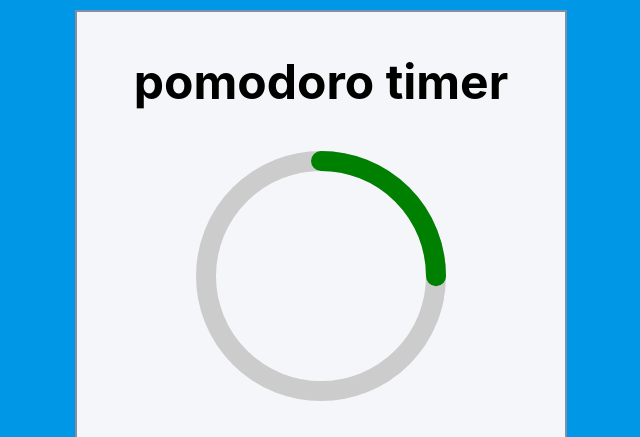
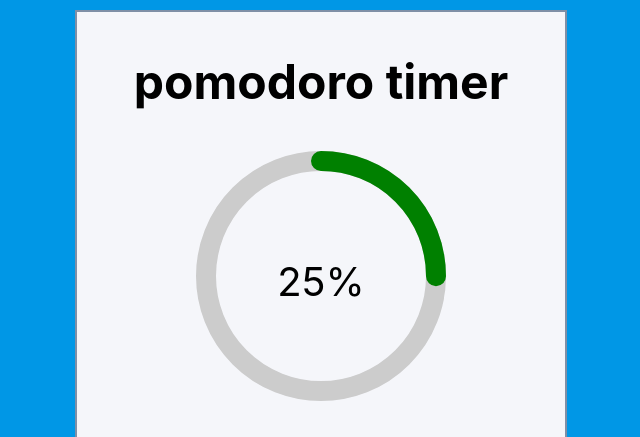
Before and after one commit to markoter/pomodoro-timer, a React (Create React App) app: page / in a window 1280 px wide. Shown: the top 437 px of the page, without its empty margins (319-959 px from the left). Built offline with nearby package versions, Linux system fonts and the light colour scheme.

Commit message:
add label inside

```diff
--- a/src/circularProgressBar.js
+++ b/src/circularProgressBar.js
@@ -28,8 +28,20 @@ const CircularProgressBar = (props) => {
                 strokeDasharray={[dash, circumference - dash]}
                 strokeLinecap="round"
             />
+            <text
+                fill="black"
+                fontSize="40px"
+                x="50%"
+                y="50%"
+                dy="20px"
+                textAnchor="middle"
+            >
+                {percentage + '%'}
+            </text>
         </svg>
     )
 
 }
 export default CircularProgressBar
+
+//from https://medium.com/tinyso/how-to-create-an-animated-svg-circular-progress-component-in-react-5123c7d24391
```
